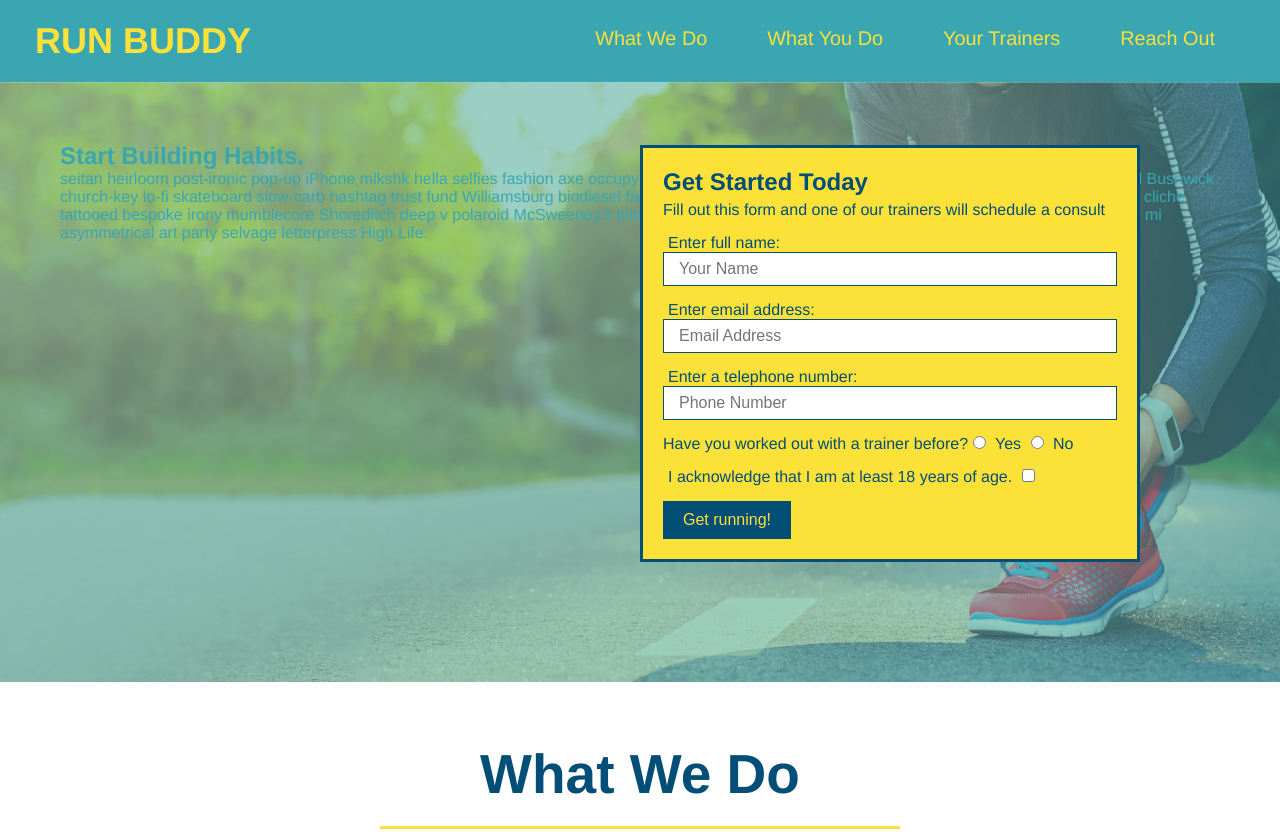
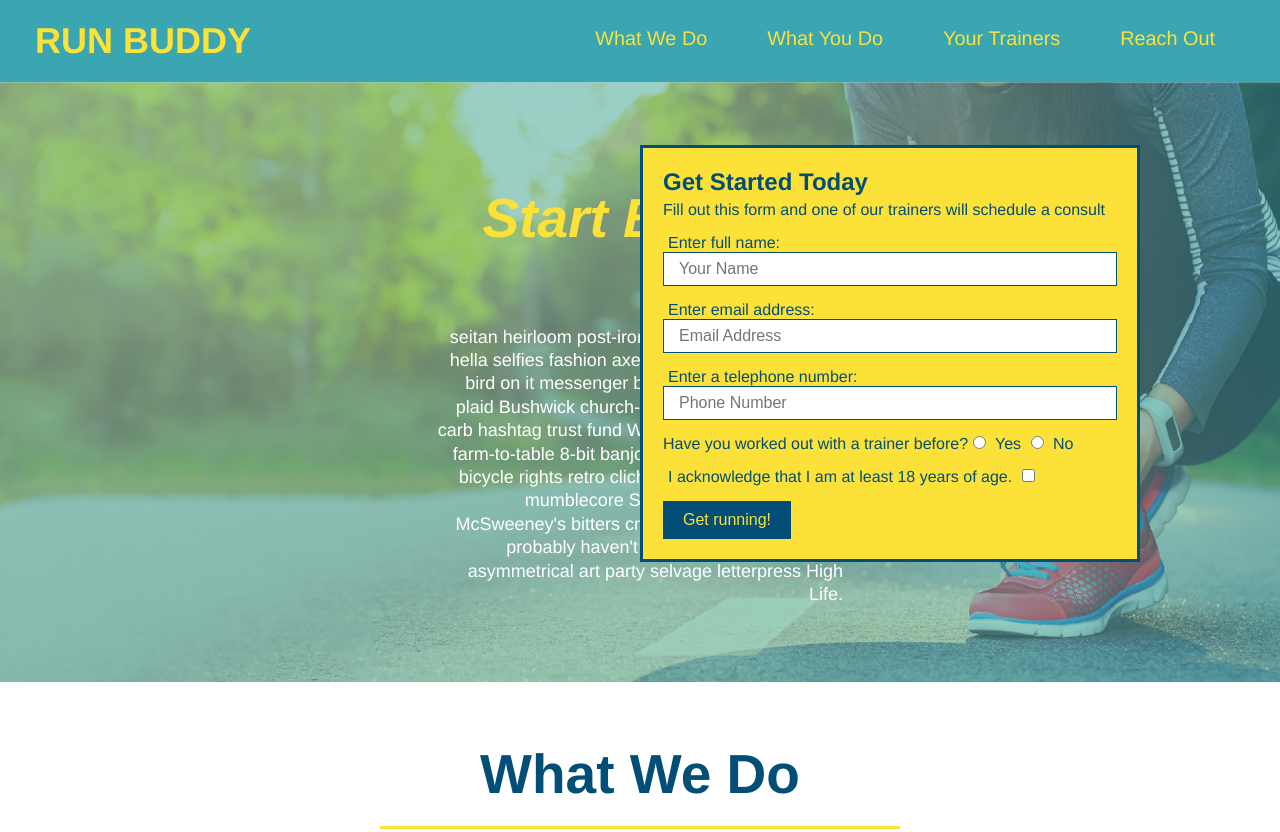
Before and after one commit to bromomo1/psychic-guacamole, a plain HTML site: page index.html in a window 1280 px wide. Shown: the top 832 px of the page. Drawn offline with Linux system fonts and the light colour scheme.

Commit message:
add flexbox to the hero

```diff
--- a/assets/css/style.css
+++ b/assets/css/style.css
@@ -52,17 +52,18 @@ footer {
   background: #fce138;
   width: 100%;
   padding: 40px 35px;
+  display: flex;
+  justify-content: space-between;
+  flex-wrap: wrap;
 }
 
 footer h2 {
-  display: inline;
   color: #024e76;
   font-size: 30px;
   margin: 0;
 }
 
 footer div {
-  float: right;
   line-height: 1.5;
   text-align: right;
 }
@@ -82,6 +83,9 @@ section {
   background-size: cover;
   background-position: center;
   position: relative;
+  display: flex;
+  justify-content: center;
+  flex-wrap: wrap;
 }
 /* Hero Style End */
 
@@ -102,6 +106,21 @@ section {
 }
 .hero-form p {
   margin: 5px 0 15px 0;
+}
+
+.hero-cta {
+  width: 35%;
+  text-align: right;
+  margin: 3.5%;
+  color: #fff;
+  font-size: 18px;
+  line-height: 1.3;
+}
+
+.hero-cta h2 {
+  font-style: italic;
+  font-size: 55px;
+  color: #fce138;
 }
 
 .form-input {
```
